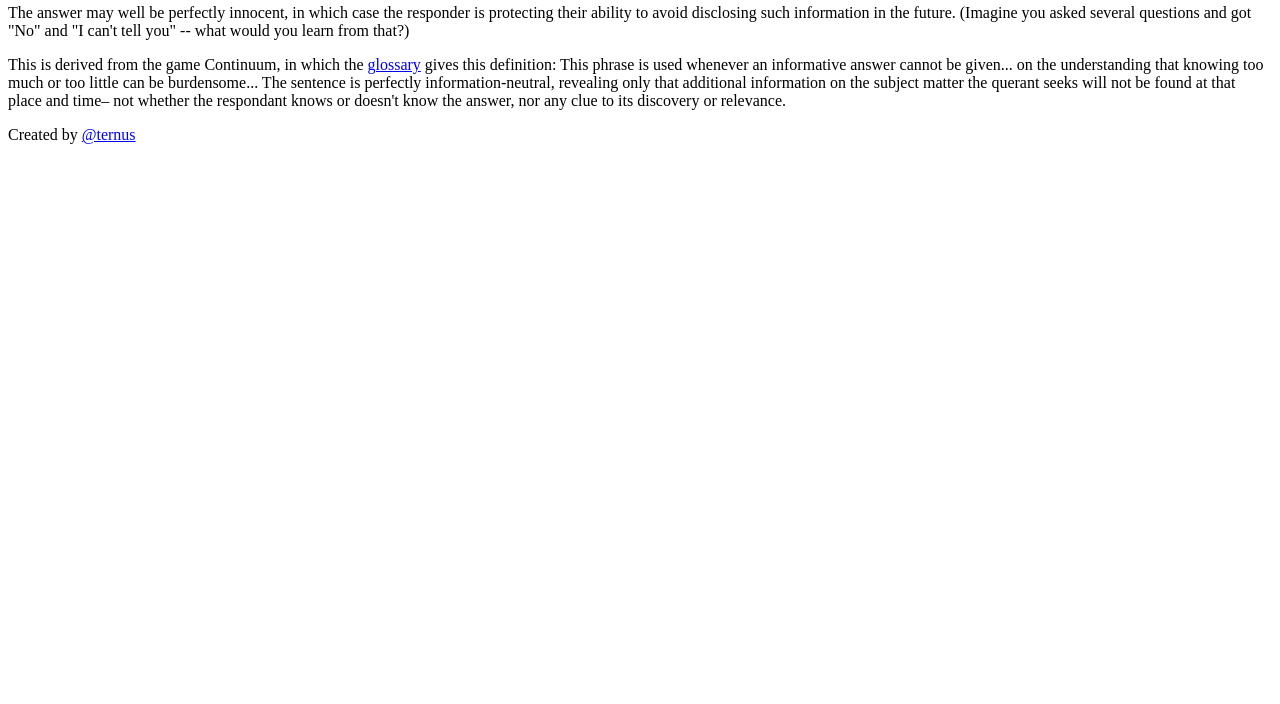
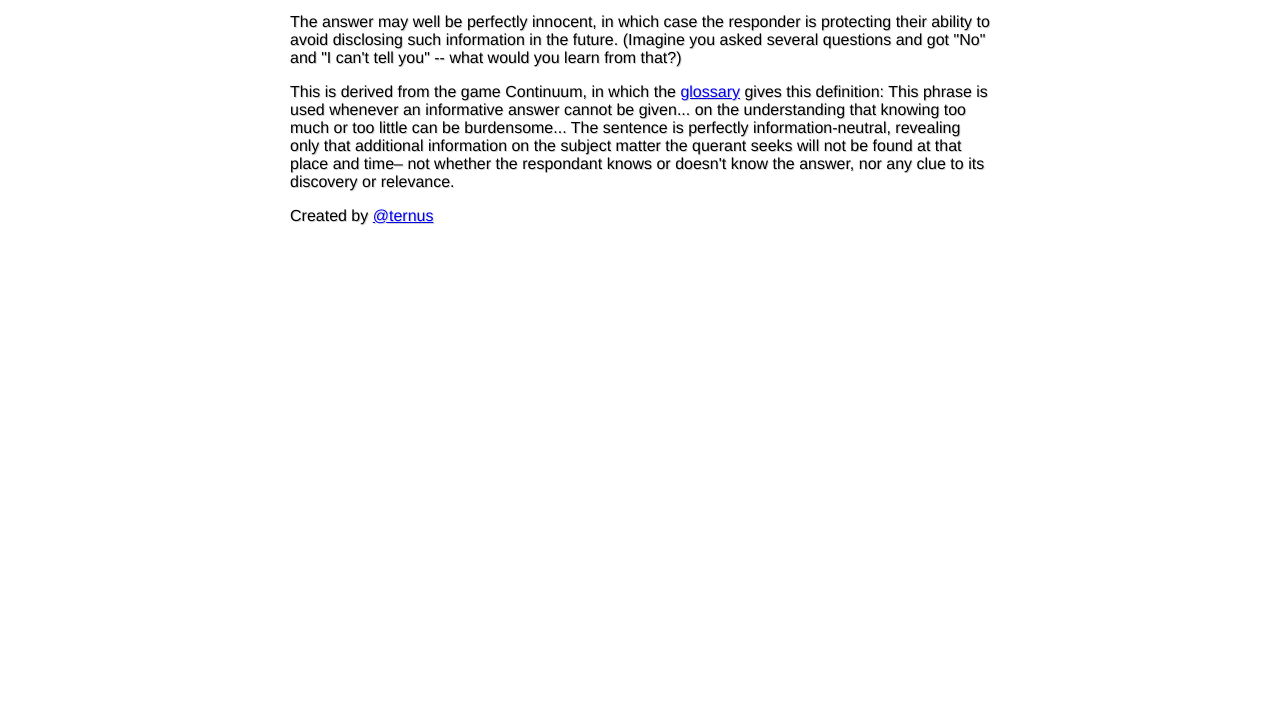
Before and after one commit to ternus/fiinah, a plain HTML site: page index.html in a window 1280 px wide. Shown: the part 96-800 px from the top of the page. Drawn offline with Linux system fonts and the light colour scheme.

Commit message:
stylesheet fix

```diff
--- a/index.html
+++ b/index.html
@@ -1,7 +1,7 @@
 <html>
   <head>
     <title>FIINAH: Further Information Is Not Available Here.</title>
-    <link rel="stylesheet" src="master.css" />
+    <link rel="stylesheet" href="master.css" />
   </head>
   <body>
     <div id="container">
```
